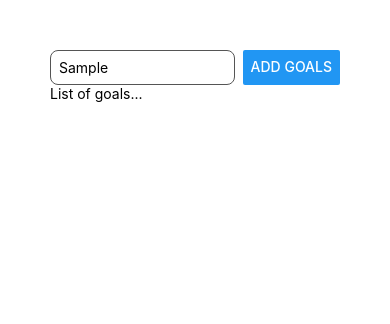
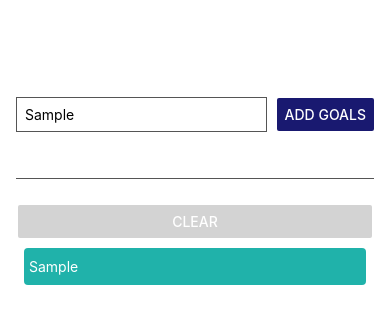
Before and after one commit to Siddhesh-Shirawale/react-native-guessNumber, a React Native app: screen / in a window 390 px wide. Both pictures are taken after typing "Sample" into the empty fields and a click on the button "ADD GOALS". Shown: the top 324 px of the page. Built offline with nearby package versions, Linux system fonts and the light colour scheme.

Commit message:
scroll view and flatlist done

```diff
--- a/App.js
+++ b/App.js
@@ -1,21 +1,73 @@
-import { Button, StyleSheet, Text, TextInput, View } from "react-native";
+import {
+  Button,
+  StyleSheet,
+  Text,
+  TextInput,
+  View,
+  ScrollView,
+  FlatList,
+} from "react-native";
 import { useState } from "react";
 
 export default function App() {
-  const [showText, setShowText] = useState(false);
+  const [goals, setGoals] = useState([]);
+  const [goalName, setGoalName] = useState("");
 
-  const onPressButton = () => {
-    setShowText(!showText);
+  const onAddGoal = () => {
+    setGoals((currentGoals) => [
+      { text: goalName, key: Math.random().toString() },
+      ...currentGoals,
+    ]);
+  };
+
+  const handleInputChange = (enteredText) => {
+    setGoalName(enteredText);
+  };
+
+  const clearGoals = () => {
+    setGoals([]);
   };
 
   return (
     <View style={styles.appContainer}>
       <View style={styles.flexContainer}>
-        <TextInput style={styles.inputGroup} placeholder="Yout course goals" />
-        <Button style={{ borderRadius: 8 }} title="Add goals" />
+        <TextInput
+          style={styles.inputGroup}
+          placeholder="Your goals"
+          // value={goalName}
+          onChangeText={handleInputChange}
+        />
+
+        <Button
+          onPress={onAddGoal}
+          style={{ borderRadius: 8 }}
+          title="Add goals"
+          color="#191970"
+        />
       </View>
-      <View>
-        <Text>List of goals...</Text>
+      <View style={styles.goalsContainer}>
+        <View
+          style={{
+            justifyContent: "center",
+            padding: 2,
+            borderRadius: 8,
+            width: "100%",
+          }}
+        >
+          <Button onPress={clearGoals} title="Clear" color="#d3d3d3" />
+        </View>
+        <FlatList
+          style={{ width: "100%" }}
+          data={goals}
+          keyExtractor={(item) => item.key}
+          renderItem={({ item }) => {
+            return (
+              <View style={styles.goalItem}>
+                <Text style={styles.goalText}>{item?.text}</Text>
+              </View>
+            );
+          }}
+        />
       </View>
     </View>
   );
@@ -23,18 +75,43 @@ export default function App() {
 
 const styles = StyleSheet.create({
   appContainer: {
-    padding: 50,
+    paddingTop: 50,
+    paddingHorizontal: 16,
+    flex: 1,
   },
   inputGroup: {
     borderWidth: 1,
     borderColor: "#555",
     padding: 8,
-    borderRadius: 8,
-    width: "80%",
+    width: "70%",
     marginRight: 8,
   },
   flexContainer: {
     flexDirection: "row",
     justifyContent: "space-between",
+    alignItems: "center",
+    marginBottom: 24,
+    borderBottomWidth: 1,
+    borderColor: "#555",
+    flex: 1,
+  },
+  goalsContainer: {
+    flex: 5,
+    justifyContent: "flex-start",
+    alignItems: "flex-start",
+  },
+  goalItem: {
+    margin: 8,
+    borderRadius: 4,
+    backgroundColor: "#20b2aa",
+    color: "white",
+    // width: "100%",
+    paddingVertical: 10,
+    paddingHorizontal: 5,
+  },
+  goalText: {
+    color: "white",
   },
 });
+
+// borderRadius on Text doesn't work in ios, so wrap around that element with view and apply styles to that
```
